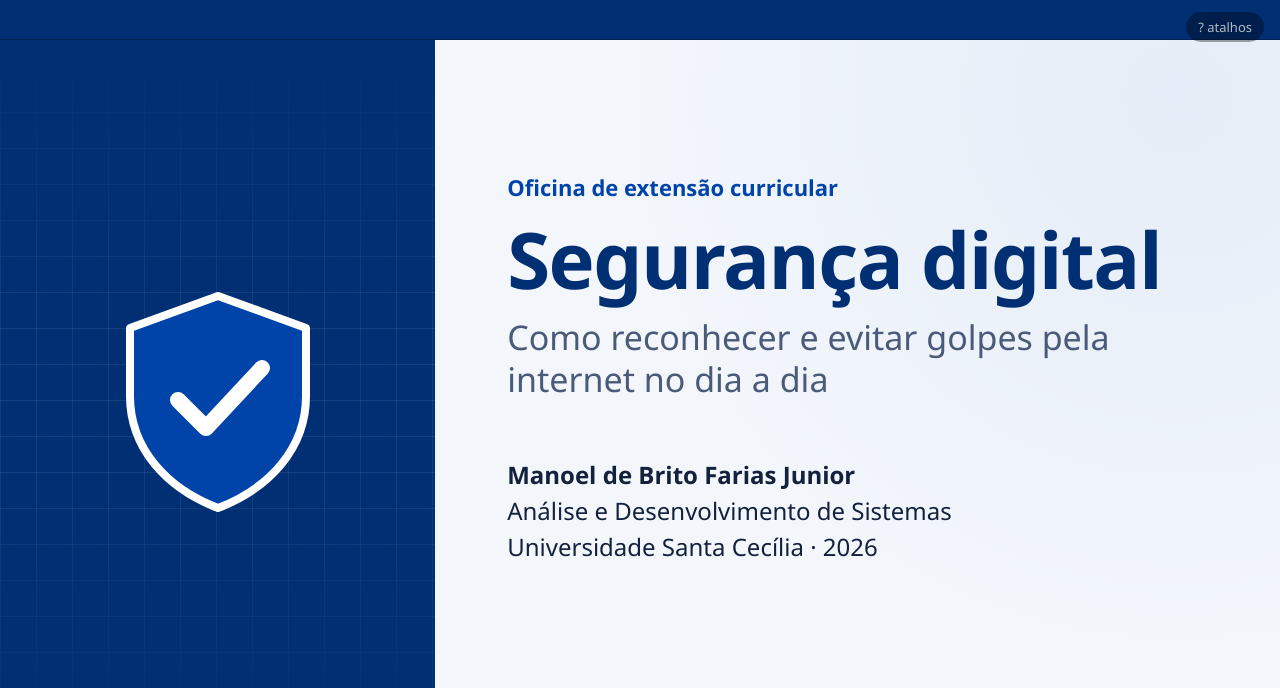
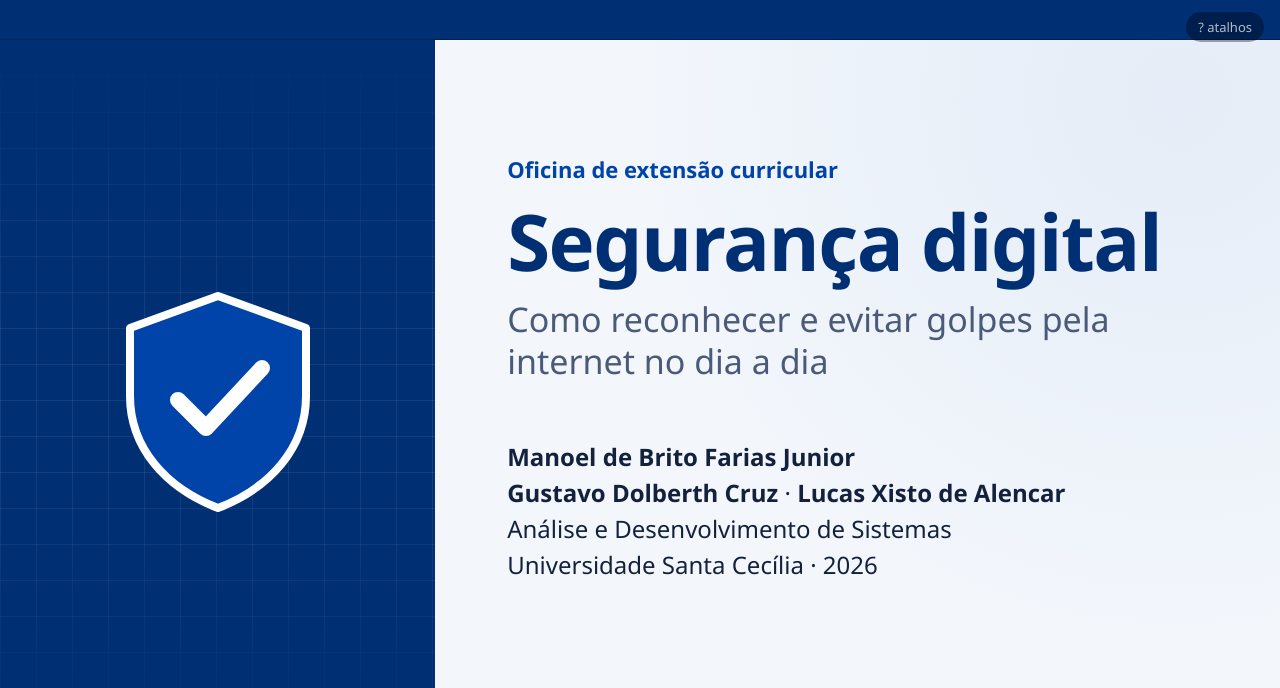
Before and after one commit to bornadin/extensao-slides, a plain HTML site: page dist/artifact.html in a window 1280 px wide. Shown: the top 688 px of the page. Drawn offline with Linux system fonts and the light colour scheme.

Commit message:
Capa: coautores Gustavo Dolberth Cruz e Lucas Xisto de Alencar
Co-Authored-By: Claude Fable 5.1 <noreply@anthropic.com>

```diff
--- a/dist/artifact.html
+++ b/dist/artifact.html
@@ -386,6 +386,7 @@
       <h2>Como reconhecer e evitar golpes pela internet no dia a dia</h2>
       <p class="autor">
         <b>Manoel de Brito Farias Junior</b><br>
+        <b>Gustavo Dolberth Cruz</b> · <b>Lucas Xisto de Alencar</b><br>
         Análise e Desenvolvimento de Sistemas<br>
         Universidade Santa Cecília · 2026
       </p>
```
Also changed, not shown: index.html (+1 -0 lines).
